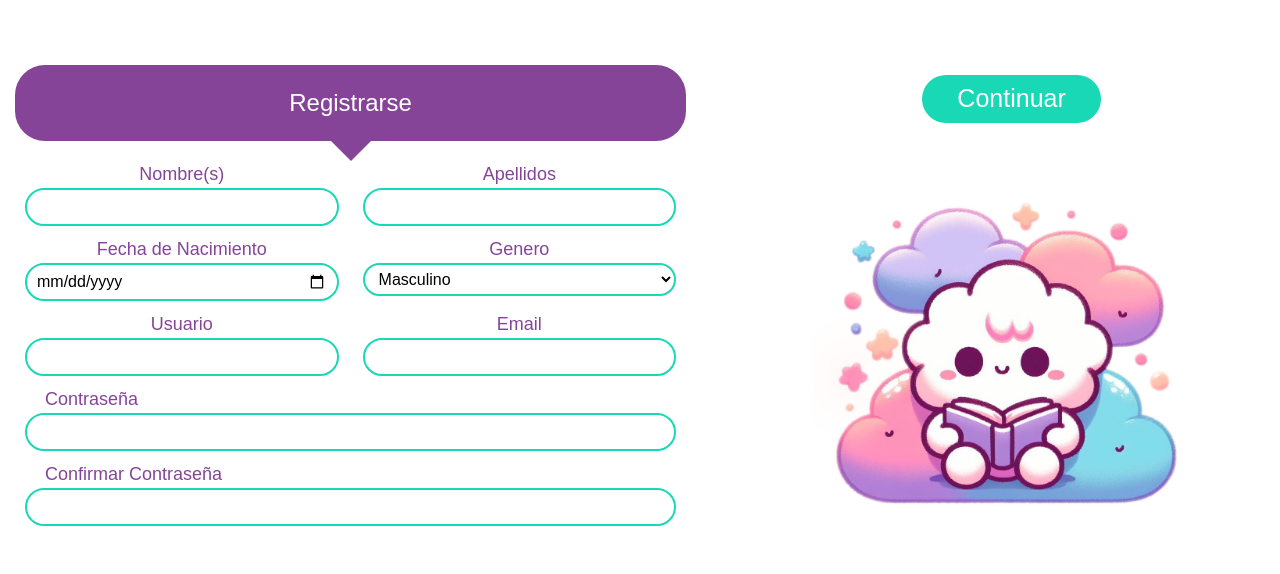
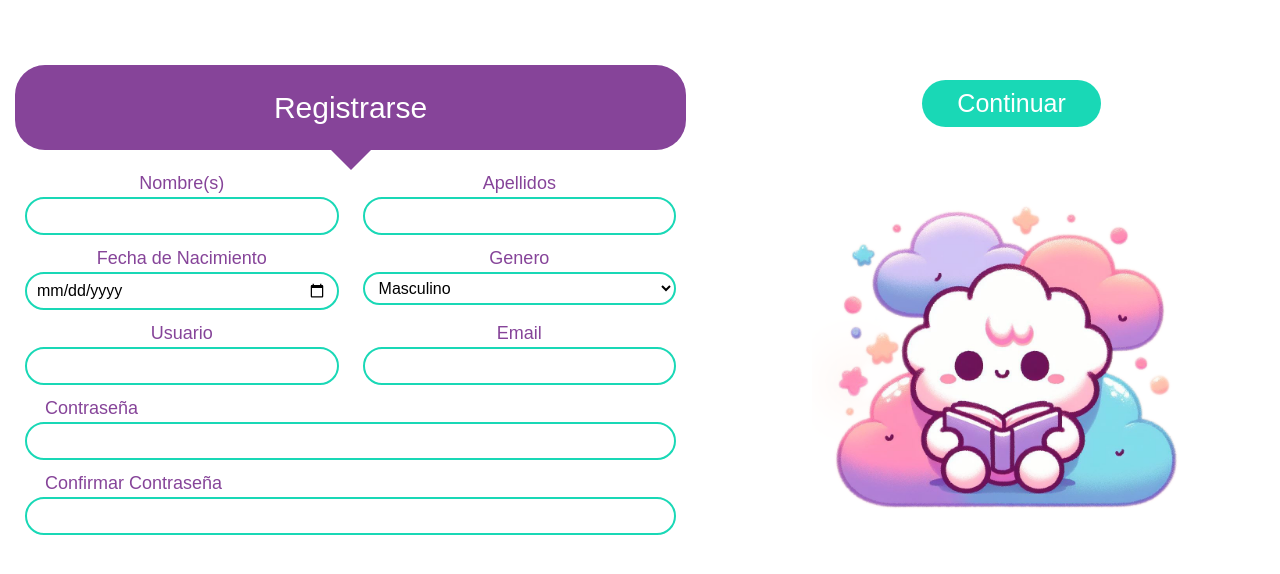
Before and after one commit to andrawiP801/seren-ai, a Django app: page /signup/ in a window 1280 px wide. Shown: the part 96-670 px from the top of the page. Run offline with Django 5.2, Linux system fonts and the light colour scheme; some libraries are stand-ins or nearby versions.

Commit message:
ajustes ccs 3.2

```diff
--- a/static/css/style.css
+++ b/static/css/style.css
@@ -181,7 +181,7 @@ header.main-header {
     border-radius: 30px; /* Bordes redondeados */
     position: relative; /* Posicionamiento relativo para el triángulo */
     font-family: Arial, sans-serif; /* Familia de fuente */
-    font-size: 24px; /* Tamaño de fuente más grande */
+    font-size: 30px; /* Tamaño de fuente más grande */
     text-align: center; /* Alineación del texto */
 }
 
@@ -253,7 +253,7 @@ header.main-header {
 .signup-continue-btn h2 {
     font-family: 'Montaser Arabic', sans-serif;
     font-size: 80px;
-    margin-bottom: 30px;
+    margin-bottom: 35px;
 }
 
 .signup-continue-btn .submit-btn {
```
